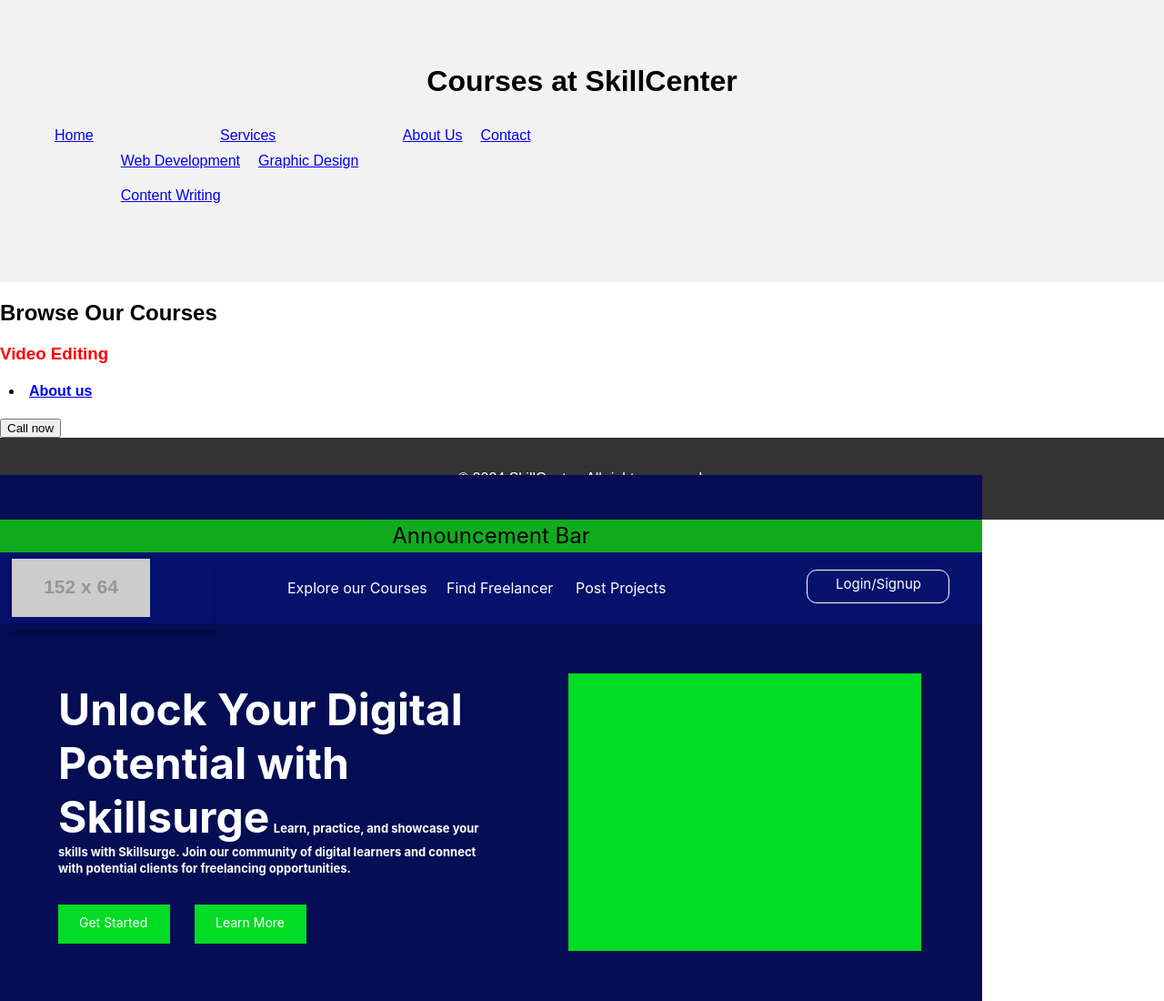
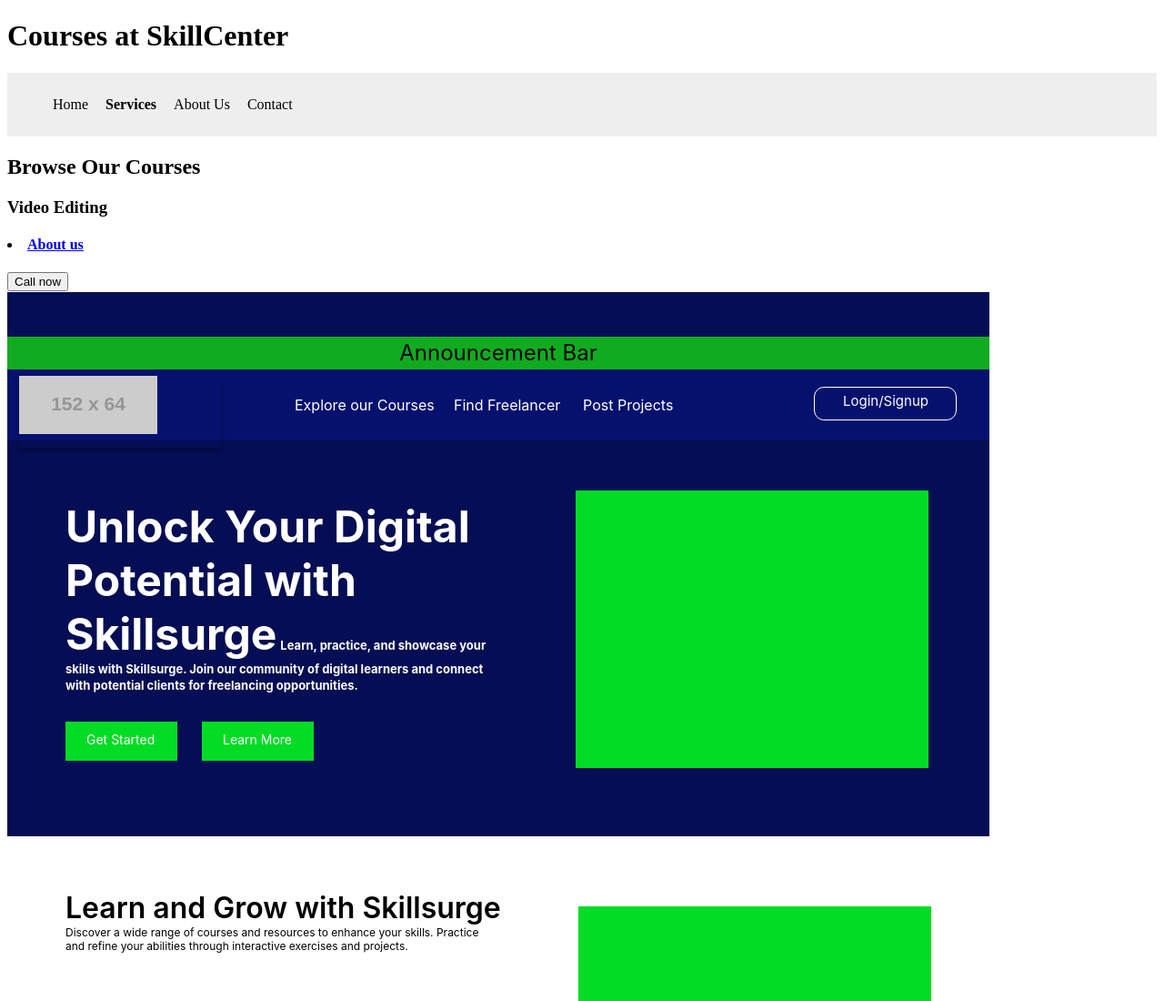
Before and after one commit to vi1185/skillsurge, a website: page index.html in a window 1280 px wide. Shown: the top 1100 px of the page at 91% size. Drawn offline with Linux system fonts and the light colour scheme; placeholder pictures from the web are drawn by us.

Commit message:
Update style.css

```diff
--- a/style.css
+++ b/style.css
@@ -1,55 +1,3 @@
-/* Basic styles */
-body {
-    font-family: Arial, sans-serif;
-    margin: 0;
-    padding: 0;
-  }
-
-
-
-  /* Hero Header styles */
-  header {
-    background-color: #f2f2f2;
-    padding: 50px;
-    text-align: center;
-  }
-
-  .cta-btn {
-    background-color: #333;
-    color: #fff;
-    padding: 10px 20px;
-    text-decoration: none;
-  }
-
-  /* Section styles */
-  section {
-    padding: 50px;
-  }
-
-  /* Course List styles */
-  ul {
-    list-style-type: none;
-    padding: 0;
-    display: flex;
-    flex-wrap: wrap;
-  }
-
-  li {
-    margin: 10px;
-    max-width: 300px;
-  }
-
-  /* Footer styles */
-  footer {
-    background-color: #333;
-    color: #fff;
-    padding: 20px;
-    text-align: center;
-
-  }
-h3 {
-    text-decoration-color: aqua;
-    color: #ff0000;
 /* Style the navigation bar */
 nav {
     background-color: #eee;
@@ -97,8 +45,3 @@
 
 /* Change the background color of the dropdown links on hover */
 .dropdown-content a:hover {background-color: #ddd;}
-
-
-
-
-}
```
